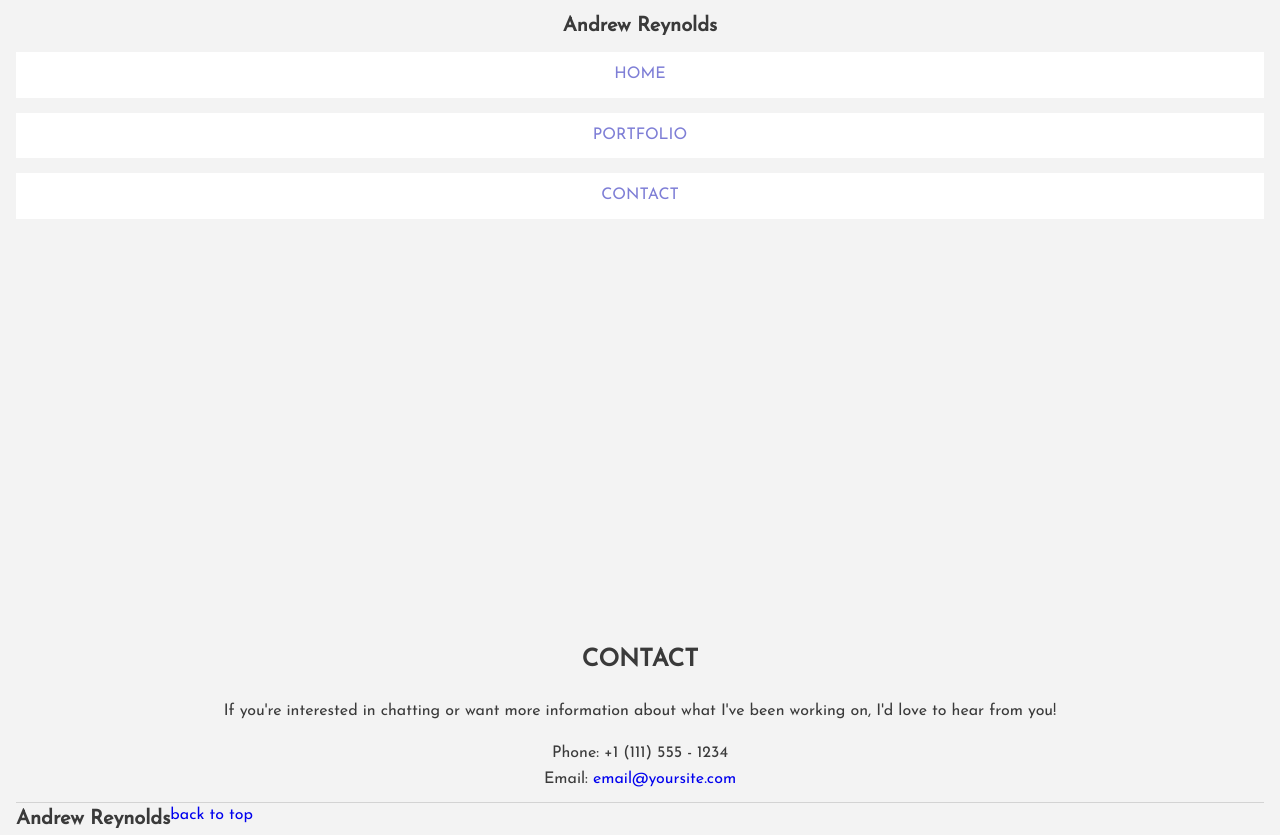
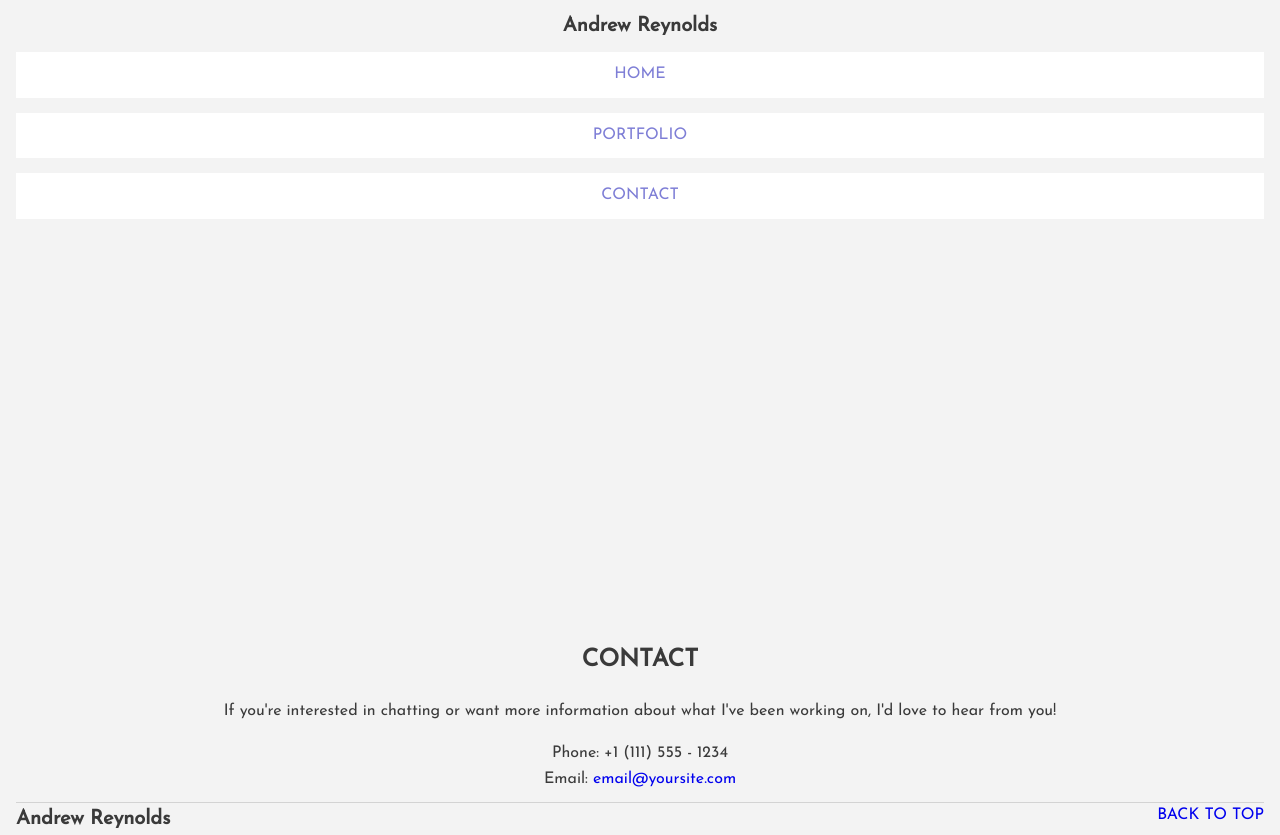
Before and after one commit to andrewrey/Project-2, a plain HTML site: page index.html in a window 1280 px wide. Drawn offline with Linux system fonts and the light colour scheme.

Commit message:
correct bug in index.html

```diff
--- a/index.html
+++ b/index.html
@@ -38,7 +38,7 @@
     <div class="container">
       <nav class="base-nav clearfix">
         <h1 class="base-name">Andrew Reynolds</h1>
-        <ul class="base-listcapital">
+        <ul class="base-list capital">
           <li><a href="#">back to top</a></li>
         </ul>
       </nav>
```
